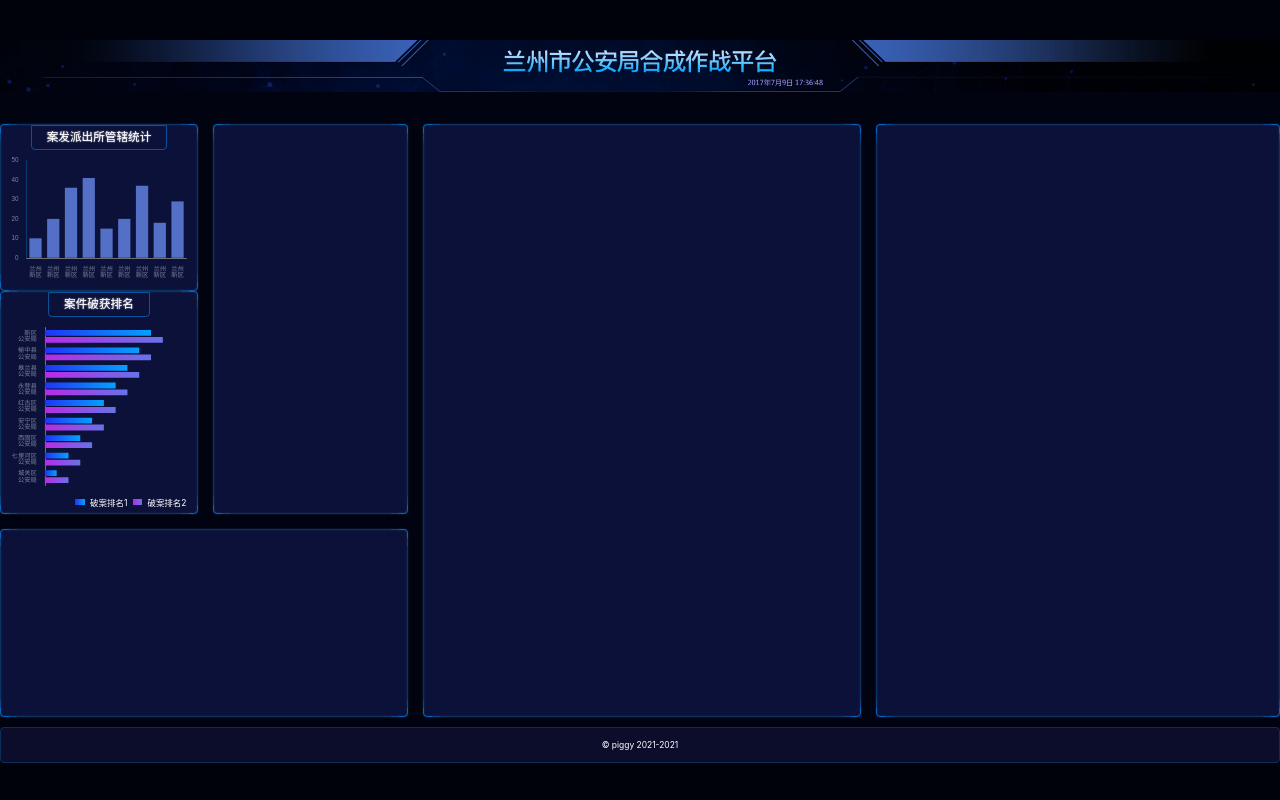
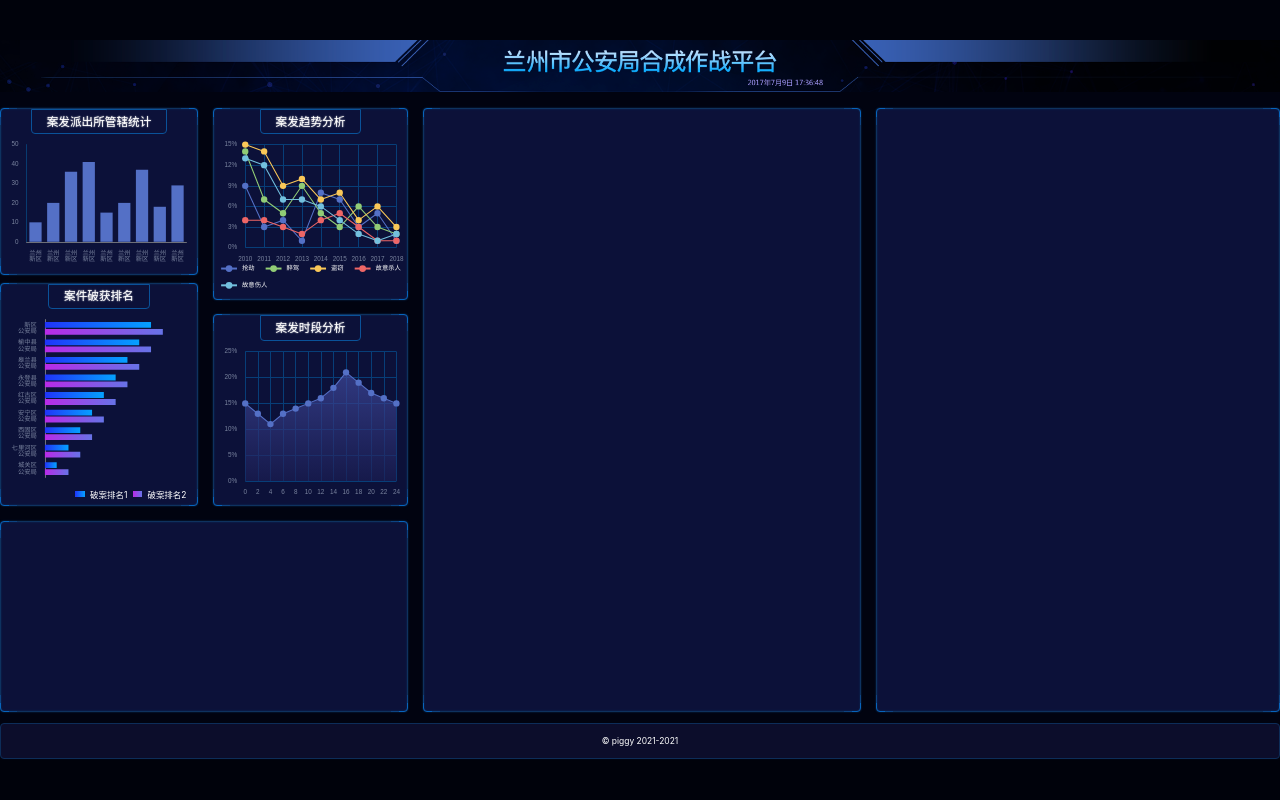
Before and after one commit to lzn01/lsv, a React (Vite) app: page /#/ in a window 1280 px wide. Built offline with nearby package versions, Linux system fonts and the light colour scheme.

Commit message:
完成chart3、4

```diff
--- /dev/null
+++ b/src/component/chart-3.tsx
@@ -0,0 +1,79 @@
+import React, {useEffect, useRef} from 'react';
+import * as echarts from 'echarts';
+import {createEchartOptions} from '../shared/create-echart-options';
+import {px} from '../shared/px';
+
+export const Chart3 = () => {
+    const divRef = useRef(null);
+    useEffect(() => {
+        var myChart = echarts.init(divRef.current);
+        var option = {
+            legend: {
+                bottom: px(10),
+                textStyle: {color: 'white'},
+                itemWidth: px(30),
+                itemHeight: px(16)
+            },
+            grid: {
+                x: px(20),
+                x2: px(20),
+                y: px(20),
+                y2: px(70),
+                containLabel: true
+            },
+            xAxis: {
+                type: 'category',
+                boundaryGap: false,
+                data: [2010, 2011, 2012, 2013, 2014, 2015, 2016, 2017, 2018],
+                splitLine: {show: true, lineStyle: {color: '#073E78'}},
+                axisTick: {show: false},
+                axisLine: {show: false},
+            },
+            yAxis: {
+                type: 'value',
+                splitLine: {lineStyle: {color: '#073E78'}},
+                axisLabel: {
+                    formatter(val) {
+                        return val * 100 + '%';
+                    }
+                }
+            },
+            series: [
+                {
+                    name: '抢劫',
+                    data: [0.01, 0.05, 0.03, 0.07, 0.08, 0.01, 0.04, 0.03, 0.09].reverse()
+                },
+                {
+                    name: '醉驾',
+                    data: [0.02, 0.03, 0.06, 0.03, 0.05, 0.09, 0.05, 0.07, 0.14].reverse()
+                },
+                {
+                    name: '盗窃',
+                    data: [0.03, 0.06, 0.04, 0.08, 0.07, 0.1, 0.09, 0.14, 0.15].reverse()
+                },
+                {
+                    name: '故意杀人',
+                    data: [0.01, 0.01, 0.03, 0.05, 0.04, 0.02, 0.03, 0.04, 0.04].reverse()
+                },
+                {
+                    name: '故意伤人',
+                    data: [0.02, 0.01, 0.02, 0.04, 0.06, 0.07, 0.07, 0.12, 0.13].reverse()
+                }
+            ].map(obj => ({
+                ...obj,
+                type: 'line',
+                symbol: 'circle',
+                symbolSize: px(12),
+                lineStyle: {width: px(2)}
+            }))
+        };
+        myChart.setOption(createEchartOptions(option))
+    }, []);
+
+    return (
+        <div className="bordered 案发趋势">
+            <h2>案发趋势分析</h2>
+            <div ref={divRef} className="chart"/>
+        </div>
+    );
+};
--- /dev/null
+++ b/src/component/chart-4.tsx
@@ -0,0 +1,61 @@
+import React, {useEffect, useRef} from 'react';
+import * as echarts from 'echarts';
+import {createEchartOptions} from '../shared/create-echart-options';
+import {px} from '../shared/px';
+
+export const Chart4 = () => {
+    const divRef = useRef(null);
+    useEffect(() => {
+        var myChart = echarts.init(divRef.current);
+        var option = {
+            xAxis: {
+                type: 'category',
+                boundaryGap: false,
+                data: [0, 2, 4, 6, 8, 10, 12, 14, 16, 18, 20, 22, 24],
+                splitLine: {show: true, lineStyle: {color: '#073E78'}},
+                axisTick: {show: false},
+                axisLine: {show: false},
+            },
+            yAxis: {
+                type: 'value',
+                splitLine: {lineStyle: {color: '#073E78'}},
+                axisLabel: {
+                    formatter(val) {
+                        return val * 100 + '%';
+                    }
+                }
+            },
+            series: [{
+                name: '故意伤人',
+                type: 'line',
+                data: [
+                    0.15, 0.13, 0.11,
+                    0.13, 0.14, 0.15,
+                    0.16, 0.18, 0.21,
+                    0.19, 0.17, 0.16,
+                    0.15
+                ],
+                symbol: 'circle',
+                symbolSize: px(12),
+                lineStyle: {width: px(2)},
+                areaStyle: {
+                    color: new echarts.graphic.LinearGradient(0, 0, 0, 1, [{
+                        offset: 0,
+                        color: '#414a9f'
+                    }, {
+                        offset: 1,
+                        color: '#1b1d52'
+                    }]),
+                }
+            }]
+        };
+        myChart.setOption(createEchartOptions(option))
+    }, []);
+
+    return (
+        <div className="bordered 案发时段">
+            <h2>案发时段分析</h2>
+            <div ref={divRef} className="chart"/>
+        </div>
+    );
+};
--- a/src/pages/home.scss
+++ b/src/pages/home.scss
@@ -37,7 +37,7 @@
     grid-row-gap: px(28);
     padding-top: px(30);
     width: px(2420);
-    margin-top: px(30);
+    margin: 0 auto;
 
     > section {
       text-align: center
@@ -78,6 +78,9 @@
 
     > .section2 {
       grid-area: box2;
+      display: flex;
+      flex-direction: column;
+      justify-content: space-between;
     }
 
     > .section3 {
@@ -92,7 +95,7 @@
       grid-area: box5;
     }
 
-    .管辖统计, .破获排名 {
+    .管辖统计, .破获排名, .案发趋势, .案发时段 {
       height: px(315);
       display: flex;
       flex-direction: column;
@@ -142,5 +145,8 @@
         }
       }
     }
+    .案发趋势, .案发时段{
+      height: px(363);
+    }
   }
 }
--- a/src/pages/home.tsx
+++ b/src/pages/home.tsx
@@ -1,9 +1,10 @@
 import React, {useEffect, useRef} from 'react';
 import './home.scss';
 import headerBg from '../images/header.png'
-import * as echarts from 'echarts'
 import {Chart1} from "../component/chart-1";
 import {Chart2} from "../component/chart-2";
+import {Chart3} from "../component/chart-3";
+import {Chart4} from "../component/chart-4";
 
 export const Home = () => {
     const year = new Date().getFullYear();
@@ -15,7 +16,9 @@
                     <Chart1/>
                     <Chart2/>
                 </section>
-                <section className="bordered section2">
+                <section className="section2">
+                    <Chart3/>
+                    <Chart4/>
                 </section>
                 <section className="bordered section3"/>
                 <section className="bordered section4"/>
```
